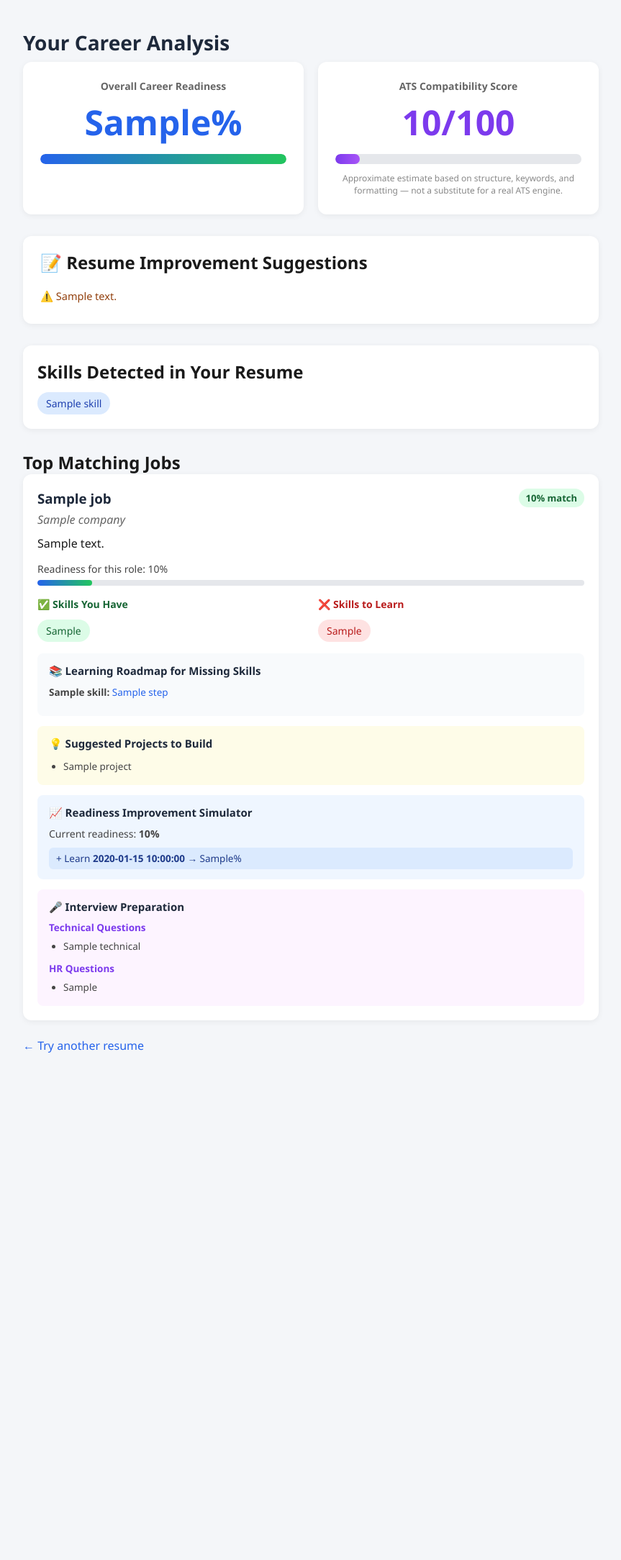
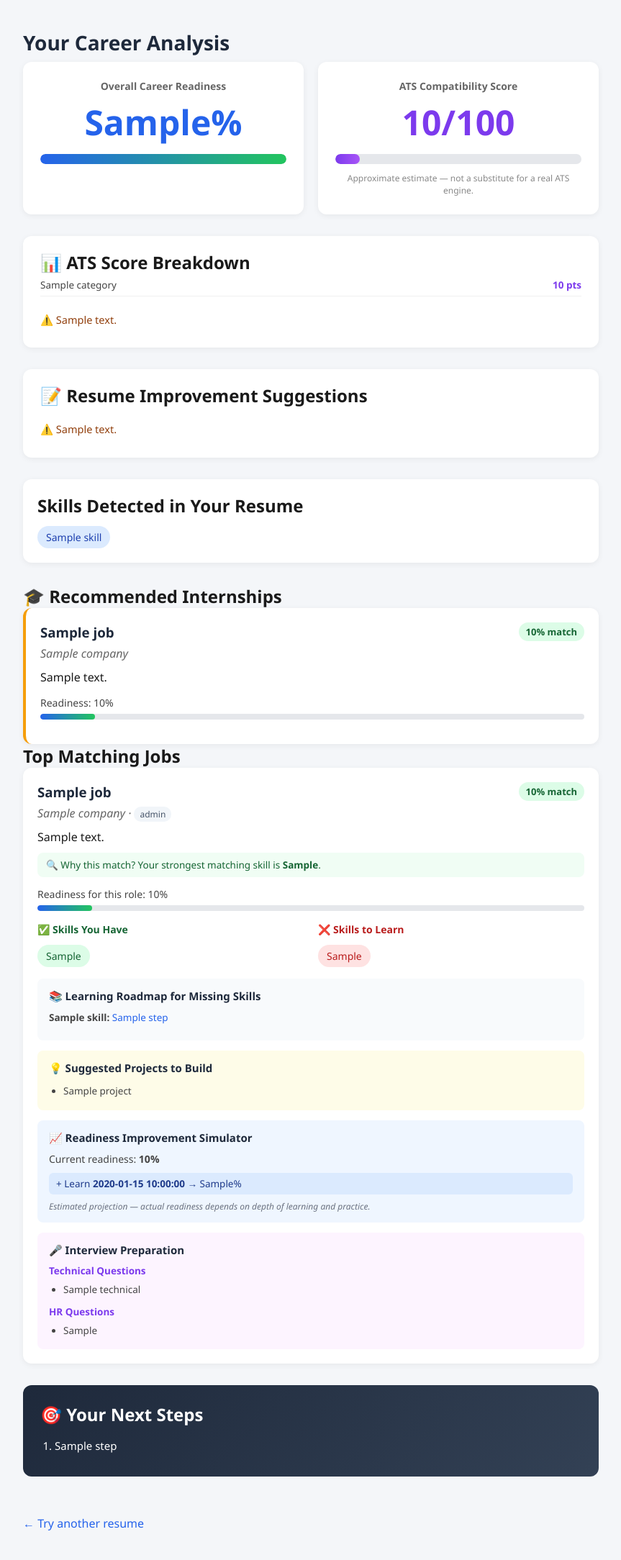
Before and after one commit to 24691A32C5/AI-Resume-Job-Recommender, a Flask app: template templates/results.html in a window 1280 px wide. Shown: the whole page at 72% size, without its empty margins (208-1071 px from the left). Before the commit the page ends 1463 px from the top, so only its background shows below. Run offline with Flask 3, Linux system fonts and the light colour scheme; the template is opened without the code that fills it: most values are stand-ins (such as "Sample title", 1, 10 or a date in 2020).

Commit message:
Added ATS breakdown, match highlights, internship tagging, and action plan

```diff
--- a/app.py
+++ b/app.py
@@ -3,7 +3,7 @@ from flask import Flask, render_template, request
 from werkzeug.utils import secure_filename
 
 from utils.resume_parser import parse_resume, generate_resume_suggestions, calculate_ats_score
-from model.recommender import recommend_jobs, simulate_readiness_improvement
+from model.recommender import recommend_jobs, simulate_readiness_improvement, get_match_highlight, tag_job_level
 from model.career_data import get_project_suggestions, get_learning_roadmap, get_interview_questions
 
 app = Flask(__name__)
@@ -59,19 +59,38 @@ def upload():
             job["roadmap"] = get_learning_roadmap(job["missing_skills"])
             job["interview_questions"] = get_interview_questions(job["job_title"])
             job["simulation"] = simulate_readiness_improvement(skills, job)
+            job["match_highlight"] = get_match_highlight(job)
+            job["job_level"] = tag_job_level(job["job_title"])
 
         overall_readiness = recommendations[0]["readiness_score"] if recommendations else 0
         resume_suggestions = generate_resume_suggestions(raw_text, skills)
-        ats_score = calculate_ats_score(raw_text, skills)
+        ats_result = calculate_ats_score(raw_text, skills)
+
+        top_job = recommendations[0] if recommendations else None
+        internships = [job for job in recommendations if job["job_level"] == "Internship-friendly"]
+
+        # Build a simple action plan from the top job's missing skills + projects
+        action_plan = []
+        if top_job:
+            for skill in top_job["missing_skills"][:2]:
+                action_plan.append(f"Learn {skill}")
+            if top_job["project_ideas"]:
+                action_plan.append(f"Build a project: {top_job['project_ideas'][0]}")
+            action_plan.append("Update your resume with new skills and projects")
+            action_plan.append(f"Practice interview questions for {top_job['job_title']}")
+            if internships:
+                action_plan.append(f"Apply for internships like {internships[0]['job_title']}")
 
         return render_template(
             "results.html",
             skills=skills,
             recommendations=recommendations,
             overall_readiness=overall_readiness,
-            top_job=recommendations[0]["job_title"] if recommendations else None,
+            top_job=top_job["job_title"] if top_job else None,
             resume_suggestions=resume_suggestions,
-            ats_score=ats_score
+            ats_result=ats_result,
+            internships=internships,
+            action_plan=action_plan
         )
 
     except Exception as e:
--- a/static/css/style.css
+++ b/static/css/style.css
@@ -404,3 +404,77 @@ readiness-box {
     color: #444;
     line-height: 1.7;
 }
+.ats-breakdown {
+    display: flex;
+    flex-direction: column;
+    gap: 6px;
+}
+
+.ats-breakdown-row {
+    display: flex;
+    justify-content: space-between;
+    font-size: 13.5px;
+    padding: 6px 0;
+    border-bottom: 1px solid #f0f0f0;
+}
+
+.ats-category {
+    color: #444;
+}
+
+.ats-points {
+    font-weight: 600;
+    color: #7c3aed;
+}
+
+.job-level-tag {
+    font-size: 12px;
+    background: #f1f5f9;
+    color: #475569;
+    padding: 2px 8px;
+    border-radius: 10px;
+    font-style: normal;
+}
+
+.match-highlight {
+    background: #f0fdf4;
+    color: #166534;
+    font-size: 13.5px;
+    padding: 8px 12px;
+    border-radius: 8px;
+    margin: 10px 0;
+}
+
+.internship-card {
+    border-left: 4px solid #f59e0b;
+}
+
+.simulator-disclaimer {
+    font-size: 12px;
+    color: #6b7280;
+    margin-top: 8px;
+    font-style: italic;
+}
+
+.action-plan-box {
+    background: linear-gradient(135deg, #1e293b, #334155);
+    color: white;
+    padding: 24px;
+    border-radius: 12px;
+    margin: 30px 0;
+}
+
+.action-plan-box h2 {
+    color: white;
+    margin-bottom: 12px;
+}
+
+.action-plan-list {
+    margin-left: 20px;
+    line-height: 2;
+    font-size: 15px;
+}
+
+.action-plan-list li {
+    margin-bottom: 4px;
+}
--- a/templates/results.html
+++ b/templates/results.html
@@ -19,12 +19,33 @@
             </div>
             <div class="score-box">
                 <p class="score-label">ATS Compatibility Score</p>
-                <div class="readiness-score ats-score">{{ ats_score }}/100</div>
+                <div class="readiness-score ats-score">{{ ats_result.total }}/100</div>
                 <div class="readiness-bar-track">
-                    <div class="readiness-bar-fill ats-fill" style="width: {{ ats_score }}%;"></div>
+                    <div class="readiness-bar-fill ats-fill" style="width: {{ ats_result.total }}%;"></div>
                 </div>
-                <p class="ats-note">Approximate estimate based on structure, keywords, and formatting — not a substitute for a real ATS engine.</p>
+                <p class="ats-note">Approximate estimate — not a substitute for a real ATS engine.</p>
             </div>
+        </div>
+
+        <div class="suggestions-box">
+            <h2>📊 ATS Score Breakdown</h2>
+            <div class="ats-breakdown">
+                {% for category, points in ats_result.breakdown.items() %}
+                    <div class="ats-breakdown-row">
+                        <span class="ats-category">{{ category }}</span>
+                        <span class="ats-points">{{ points }} pts</span>
+                    </div>
+                {% endfor %}
+            </div>
+            <ul class="suggestions-list" style="margin-top: 14px;">
+                {% for note in ats_result.notes %}
+                    {% if note.type == 'good' %}
+                        <li class="suggestion-good">✅ {{ note.message }}</li>
+                    {% else %}
+                        <li class="suggestion-warning">⚠️ {{ note.message }}</li>
+                    {% endif %}
+                {% endfor %}
+            </ul>
         </div>
 
         <div class="suggestions-box">
@@ -49,6 +70,28 @@
             </div>
         </div>
 
+        {% if internships %}
+        <h2>🎓 Recommended Internships</h2>
+        <div class="job-cards">
+            {% for job in internships %}
+                <div class="job-card internship-card">
+                    <div class="job-header">
+                        <h3>{{ job.job_title }}</h3>
+                        <span class="match-score">{{ job.match_score }}% match</span>
+                    </div>
+                    <p class="company">{{ job.company }}</p>
+                    <p class="description">{{ job.description }}</p>
+                    <div class="readiness-mini">
+                        <span>Readiness: {{ job.readiness_score }}%</span>
+                        <div class="readiness-bar-track small">
+                            <div class="readiness-bar-fill" style="width: {{ job.readiness_score }}%;"></div>
+                        </div>
+                    </div>
+                </div>
+            {% endfor %}
+        </div>
+        {% endif %}
+
         <h2>Top Matching Jobs</h2>
         <div class="job-cards">
             {% for job in recommendations %}
@@ -57,8 +100,12 @@
                         <h3>{{ job.job_title }}</h3>
                         <span class="match-score">{{ job.match_score }}% match</span>
                     </div>
-                    <p class="company">{{ job.company }}</p>
+                    <p class="company">{{ job.company }} &middot; <span class="job-level-tag">{{ job.job_level }}</span></p>
                     <p class="description">{{ job.description }}</p>
+
+                    {% if job.match_highlight %}
+                        <p class="match-highlight">🔍 Why this match? Your strongest matching skill is <strong>{{ job.match_highlight }}</strong>.</p>
+                    {% endif %}
 
                     <div class="readiness-mini">
                         <span>Readiness for this role: {{ job.readiness_score }}%</span>
@@ -122,6 +169,7 @@
                                 </div>
                             {% endfor %}
                         </div>
+                        <p class="simulator-disclaimer">Estimated projection — actual readiness depends on depth of learning and practice.</p>
                     </div>
                     {% endif %}
 
@@ -144,6 +192,17 @@
             {% endfor %}
         </div>
 
+        {% if action_plan %}
+        <div class="action-plan-box">
+            <h2>🎯 Your Next Steps</h2>
+            <ol class="action-plan-list">
+                {% for step in action_plan %}
+                    <li>{{ step }}</li>
+                {% endfor %}
+            </ol>
+        </div>
+        {% endif %}
+
         <a href="/" class="back-link">&larr; Try another resume</a>
     </div>
 </body>
--- a/utils/resume_parser.py
+++ b/utils/resume_parser.py
@@ -176,33 +176,72 @@ def generate_resume_suggestions(text, skills):
 
 def calculate_ats_score(text, skills):
     """
-    Approximate ATS compatibility score based on simple, transparent rules.
+    Approximate ATS compatibility score broken into weighted sub-scores.
     This is NOT identical to real commercial ATS systems, but reflects
-    common factors they check: sections present, keyword density, resume length.
+    common factors they check: sections present, keyword density, resume length, achievements.
     """
-    score = 0
-    max_score = 100
     sections = check_resume_sections(text)
+    breakdown = {}
 
-    # Section presence (50 points total)
-    section_weight = 50 / len(sections)
-    for present in sections.values():
-        if present:
-            score += section_weight
+    # 1. Required sections present (20 points)
+    section_score = round((sum(sections.values()) / len(sections)) * 20)
+    breakdown["Required Sections"] = section_score
 
-    # Skill/keyword count (30 points, capped)
-    skill_score = min(len(skills) * 3, 30)
-    score += skill_score
+    # 2. Keyword / skills relevance (25 points, capped)
+    keyword_score = min(round(len(skills) * 2.5), 25)
+    breakdown["Keyword Relevance"] = keyword_score
 
-    # Measurable achievements (10 points)
-    if check_measurable_achievements(text):
-        score += 10
+    # 3. Resume structure (20 points) - based on having education + projects + skills sections
+    structure_hits = sum([sections["education"], sections["projects"], sections["skills"]])
+    structure_score = round((structure_hits / 3) * 20)
+    breakdown["Resume Structure"] = structure_score
 
-    # Reasonable length check (10 points) - not too short, not excessively long
+    # 4. Formatting / length check (15 points)
     word_count = len(text.split())
     if 150 <= word_count <= 1000:
-        score += 10
+        formatting_score = 15
     elif word_count > 0:
-        score += 5
+        formatting_score = 8
+    else:
+        formatting_score = 0
+    breakdown["Formatting & Length"] = formatting_score
 
-    return round(min(score, max_score))
+    # 5. Measurable achievements (10 points)
+    achievement_score = 10 if check_measurable_achievements(text) else 3
+    breakdown["Achievements"] = achievement_score
+
+    # 6. Experience/certifications bonus (10 points)
+    bonus_hits = sum([sections["experience"], sections["certifications"]])
+    bonus_score = round((bonus_hits / 2) * 10)
+    breakdown["Experience & Certifications"] = bonus_score
+
+    total = sum(breakdown.values())
+    total = min(total, 97)  # cap below 100 to stay realistic - a perfect score is rarely honest
+
+    # Generate human-readable notes based on weak areas
+    notes = []
+    if section_score < 15:
+        notes.append({"type": "warning", "message": "Some standard resume sections seem to be missing."})
+    else:
+        notes.append({"type": "good", "message": "Clear section headings detected."})
+
+    if keyword_score < 15:
+        notes.append({"type": "warning", "message": "Add more job-specific keywords and technical terms."})
+    else:
+        notes.append({"type": "good", "message": "Good keyword coverage for ATS scanning."})
+
+    if formatting_score < 15:
+        notes.append({"type": "warning", "message": "Resume length may be too short or too long for typical ATS parsing."})
+    else:
+        notes.append({"type": "good", "message": "Resume length is within a good range."})
+
+    if achievement_score < 10:
+        notes.append({"type": "warning", "message": "Add measurable achievements to strengthen ATS keyword matching."})
+    else:
+        notes.append({"type": "good", "message": "Measurable achievements detected."})
+
+    return {
+        "total": total,
+        "breakdown": breakdown,
+        "notes": notes
+    }
```
Also changed, not shown: model/recommender.py (+39 -4 lines).
